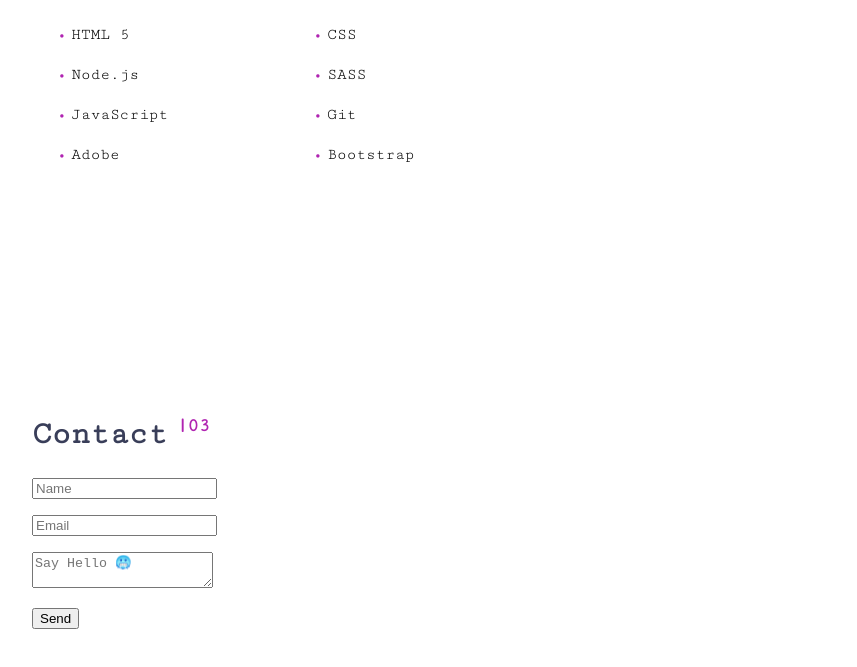
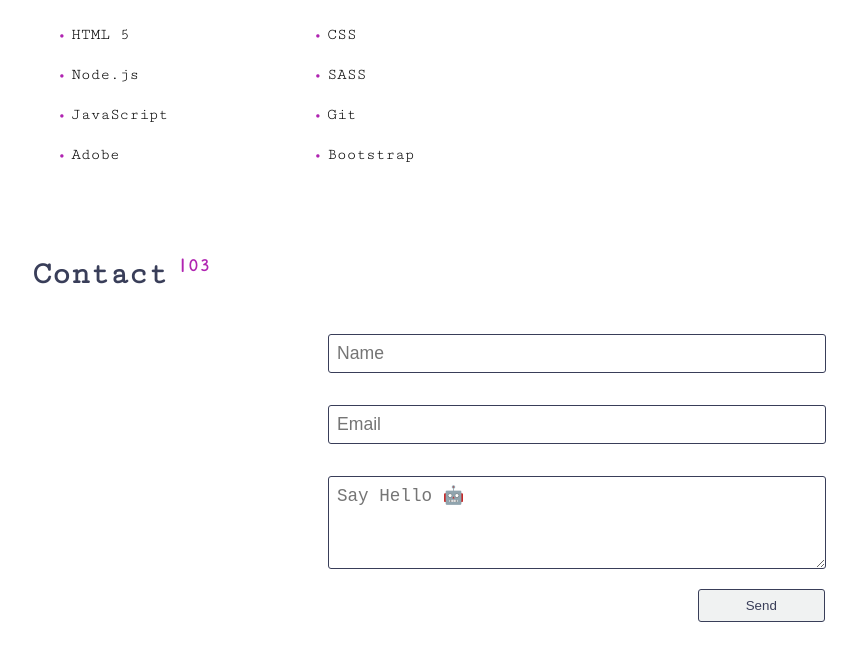
Before and after one commit to tyrone-toinfinity/Web-Dev-Portfolio, a website built with Vite: page src/index.html in a window 1280 px wide. Shown: the part 2508-3175 px from the top of the page, without its empty margins (72-929 px from the left). Before the commit the page ends 3153 px from the top, so only its background shows below. Built offline with nearby package versions, Linux system fonts and the light colour scheme; files whose address does not match are found by name.

Commit message:
form update

```diff
--- a/src/css/style.css
+++ b/src/css/style.css
@@ -385,58 +385,62 @@ section > h2 {
   opacity: 1;
 }
 
-
-
-
 /* Contact */
 .contact {
-  margin-top: 15rem;
+  margin-top: 5rem;
 }
 
-/* input {
-  border: none;
-  background-color: var(--bglight);
-  border-radius: 0.2rem;
-}
-button[type="submit"] {
-  color: white;
-  background-color: var(--accentcolor5);
-  border-radius: 5px;
-  border: 1px solid;
-  height: 2rem;
-  grid-column: 8/-1;
-  margin-top: 1rem;
+/* Form */
+#form {
+  width: 30rem;
+  margin: 1rem auto;
+  margin-bottom: 40rem;
+  display: flex;
+  flex-direction: column;
 }
 
-form {
-  display: grid;
-  grid-template-columns: repeat(8, 1fr);
-  width: 800px;
-  gap: 0.5rem;
+input,
+textarea {
+  font-size: 1.1rem;
+  width: 100%;
+  padding: 0.5rem;
+  border: solid 1px var(--primary);
+  border-radius: 3px;
+  transition: all 0.3s ease-in-out;
+  color: var(--primary);
 }
 
-input:nth-child(1) {
-  grid-column: 1 /5;
-  grid-row: 1/2;
-  height: 3rem;
-}
-input:nth-child(2) {
-  grid-column: 5 /9;
-  grid-row: 1/2;
-  height: 3rem;
-}
-fieldset > textarea {
-  grid-column: 1 / -1;
-  height: 13rem;
+input:hover,
+textarea:hover {
+  background-color: var(--primary);
+  color: var(--bglight);
 }
 
-fieldset {
-  border: medium none !important;
-  margin: 0 0 10px;
-  min-width: 100%;
-  padding: 0;
-  width: 100%;
-} */
+textarea {
+  height: 75px;
+}
+
+.submit {
+  align-self: flex-end;
+  margin: 0;
+  width: 110px;
+}
+
+#submit {
+  width: 115%;
+  padding: 0.5rem;
+  background-color: var(--bglight);
+  color: var(--primary);
+  border: solid 1px var(--primary);
+  border-radius: 3px;
+}
+
+#submit:hover {
+  border-radius: 8px;
+  transition: all 0.3s ease;
+  background-color: var(--primary);
+  color: var(--bglight);
+}
 
 /* Error Page */
 
--- a/src/index.html
+++ b/src/index.html
@@ -172,23 +172,38 @@
       <section class="contact" id="contact">
         <h2>Contact<sup>|03</sup></h2>
 
-        <form name="contact" method="POST" data-netlify="true">
+        <form
+          name="contact"
+          method="POST"
+          data-netlify="true"
+          class="topBefore"
+          id="form"
+        >
           <p>
-            <label> <input type="text" name="name"  placeholder="Name" required/></label>
+            <label>
+              <input type="text" name="name" placeholder="Name" required
+            /></label>
           </p>
           <p>
-            <label><input type="email" name="email" placeholder="Email" required /></label>
+            <label
+              ><input type="email" name="email" placeholder="Email" required
+            /></label>
           </p>
           <p>
-            <label><textarea name="message" placeholder="Say Hello 🥶" required></textarea></label>
+            <label>
+              <textarea
+                name="message"
+                placeholder="Say Hello 🤖"
+                required
+              ></textarea>
+            </label>
           </p>
           <div data-netlify-recaptcha="true"></div>
-          <p>
-            <button type="submit">Send</button>
+          <p class="submit">
+            <button id="submit" type="submit">Send</button>
           </p>
+          <input type="hidden" name="form-name" value="contact" />
         </form>
-
-
       </section>
     </main>
   </body>
```
